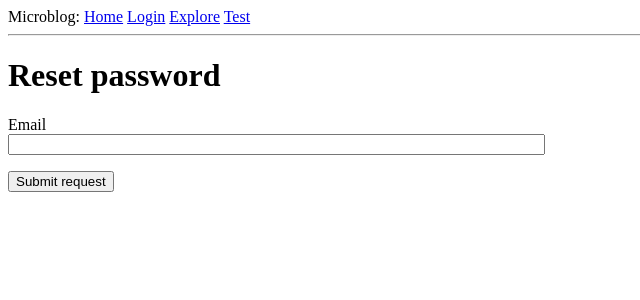
After one commit to taehyunlim/flask-microblog, a Flask app: page /reset_pw_request in a window 1280 px wide. The commit adds this page. Shown: the top 300 px of the page, without its empty margins (0-640 px from the left). Run offline with Flask 2, Linux system fonts and the light colour scheme.

Commit message:
Added password reset email feature with token access

```diff
--- a/app/__init__.py
+++ b/app/__init__.py
@@ -4,6 +4,7 @@ from config import Config
 from flask_sqlalchemy import SQLAlchemy
 from flask_migrate import Migrate
 from flask_login import LoginManager
+from flask_mail import Mail
 from logging.handlers import SMTPHandler, RotatingFileHandler
 
 application = Flask(__name__)
@@ -12,6 +13,7 @@ db = SQLAlchemy(application)
 migrate = Migrate(application, db)
 login = LoginManager(application)
 login.login_view = 'login'
+mail = Mail(application)
 
 from app import routes, models, errors
 
--- a/app/forms.py
+++ b/app/forms.py
@@ -45,3 +45,12 @@ class PostForm(FlaskForm):
     post = TextAreaField('Say something', validators=[
         DataRequired(), Length(min=1, max=140)])
     submit = SubmitField('Submit')
+
+class ResetPasswordRequestForm(FlaskForm):
+    email = StringField('Email', validators=[DataRequired(), Email()])
+    submit = SubmitField('Submit request')
+
+class ResetPasswordForm(FlaskForm):
+    pw = PasswordField('Password', validators=[DataRequired()])
+    pw2 = PasswordField('Repeat Password', validators=[DataRequired(), EqualTo('password')])
+    submit = SubmitField('Submit reset')
--- a/app/routes.py
+++ b/app/routes.py
@@ -1,10 +1,11 @@
 from app import application, db
 from flask import render_template, flash, redirect, request, url_for
 from werkzeug.urls import url_parse
-from app.forms import LoginForm, RegistrationForm, EditProfileForm, PostForm
+from app.forms import LoginForm, RegistrationForm, EditProfileForm, PostForm, ResetPasswordRequestForm, ResetPasswordForm
 from flask_login import current_user, login_user, logout_user, login_required
 from app.models import User, Post
 from datetime import datetime
+from app.email import send_pw_reset_email
 
 @application.before_request
 def before_request():
@@ -150,3 +151,31 @@ def explore():
     next_url = url_for('explore', page=posts.next_num) if posts.has_next else None
     prev_url = url_for('explore', page=posts.prev_num) if posts.has_prev else None
     return render_template('index.html', title='Explore', posts=posts.items, next_url=next_url, prev_url=prev_url)
+
+@application.route('/reset_pw_request', methods=['GET', 'POST'])
+def reset_pw_request():
+    if current_user.is_authenticated:
+        return redirect(url_for('index'))
+    form = ResetPasswordRequestForm()
+    if form.validate_on_submit():
+        user = User.query.filter_by(email=form.email.data).first()
+        if user:
+            send_pw_reset_email(user)
+        flash('Check your email for the instructions to reset your password')
+        return redirect(url_for('login'))
+    return render_template('reset_pw_request.html', title='Reset Password', form=form)
+
+@application.route('/reset_pw/<token>', methods=['GET', 'POST'])
+def reset_pw(token):
+    if current_user.is_authenticated:
+        return redirect(url_for('index'))
+    user = User.verify_reset_pw_token(token)
+    if not user:
+        return redirect(url_for('index'))
+    form = ResetPasswordForm()
+    if form.validate_on_submit():
+        user.set_pw(form.pw.data)
+        db.session.commit()
+        flash('Your password has been reset.')
+        return redirect(url_for('login'))
+    return render_template('reset_pw.html', form=form)
--- /dev/null
+++ b/app/templates/email/reset_pw.html
@@ -0,0 +1,3 @@
+<p>{{ user.username }}</p>
+<!-- _external=True will generate the complete URL respective of the domain name of deployed application -->
+<a href="{{ url_for('reset_pw', token=token, _external=True) }}">reset_pw_link</a>
--- /dev/null
+++ b/app/templates/email/reset_pw.txt
@@ -0,0 +1,2 @@
+username: {{ user.username }}
+reset_pw_link: {{ url_for('reset_pw', token=token, _external=True) }}
--- a/app/templates/login.html
+++ b/app/templates/login.html
@@ -21,4 +21,5 @@
     <p>{{ form.remember_me() }} {{ form.remember_me.label }}</p>
     <p>{{ form.submit() }}</p>
   </form>
+  <p><a href="{{ url_for('reset_pw_request') }}">Forgot your password?</a></p>
 {% endblock %}
--- /dev/null
+++ b/app/templates/reset_pw_request.html
@@ -0,0 +1,16 @@
+{% extends "base.html" %}
+
+{% block content %}
+  <h1>Reset password</h1>
+  <form action="" method="post">
+    {{ form.hidden_tag() }}
+    <p>
+      {{ form.email.label }}<br>
+      {{ form.email(size=64) }}<br>
+      {% for error in form.email.errors %}
+      <span style="color: red;">[{{ error }}]</span>
+      {% endfor %}
+    </p>
+    <p>{{ form.submit() }}</p>
+  </form>
+{% endblock %}
--- a/config.py
+++ b/config.py
@@ -13,5 +13,3 @@ class Config(object):
     MAIL_USE_TLS = os.environ.get('MAIL_USE_TLS') is not None
     MAIL_USERNAME = os.environ.get('MAIL_USERNAME')
     MAIL_PASSWORD = os.environ.get('MAIL_PASSWORD')
-    ADMINS = ['taehyun.lim@gmail.com']
-    POSTS_PER_PAGE = 3
```
Also changed, not shown: app/email.py (added, +18 -0 lines), app/models.py (+15 -1 lines), app/templates/reset_pw.html (added, +23 -0 lines), app.db, 1 other file.
